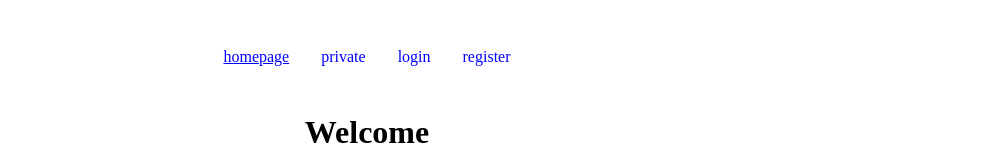
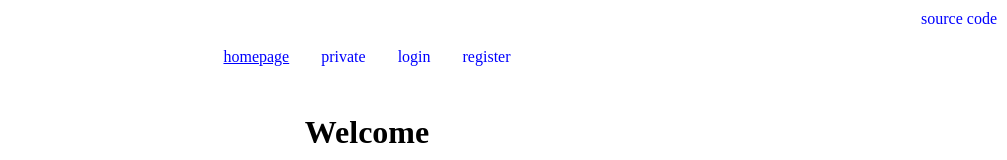
Before and after one commit to ricin9/sveltekit-passwordless-login, a SvelteKit app: page / in a window 1280 px wide. Shown: the top 160 px of the page, without its empty margins (273-1280 px from the left). Built offline with nearby package versions, Linux system fonts and the light colour scheme.

Commit message:
added github link and modified readme

```diff
--- a/src/routes/+layout.svelte
+++ b/src/routes/+layout.svelte
@@ -31,6 +31,12 @@
   <slot />
 </main>
 
+<a
+  id="github"
+  href="https://github.com/ricin9/sveltekit-passwordless-login"
+  target="_blank">source code</a
+>
+
 <style>
   main {
     max-width: 700px;
@@ -43,7 +49,11 @@
     justify-content: center;
     margin: 2rem;
   }
-
+  #github {
+    position: fixed;
+    top: 10px;
+    right: 10px;
+  }
   ul {
     display: flex;
     list-style: none;
```
Also changed, not shown: 1 other file (tests, documents, lock files or other folders).
